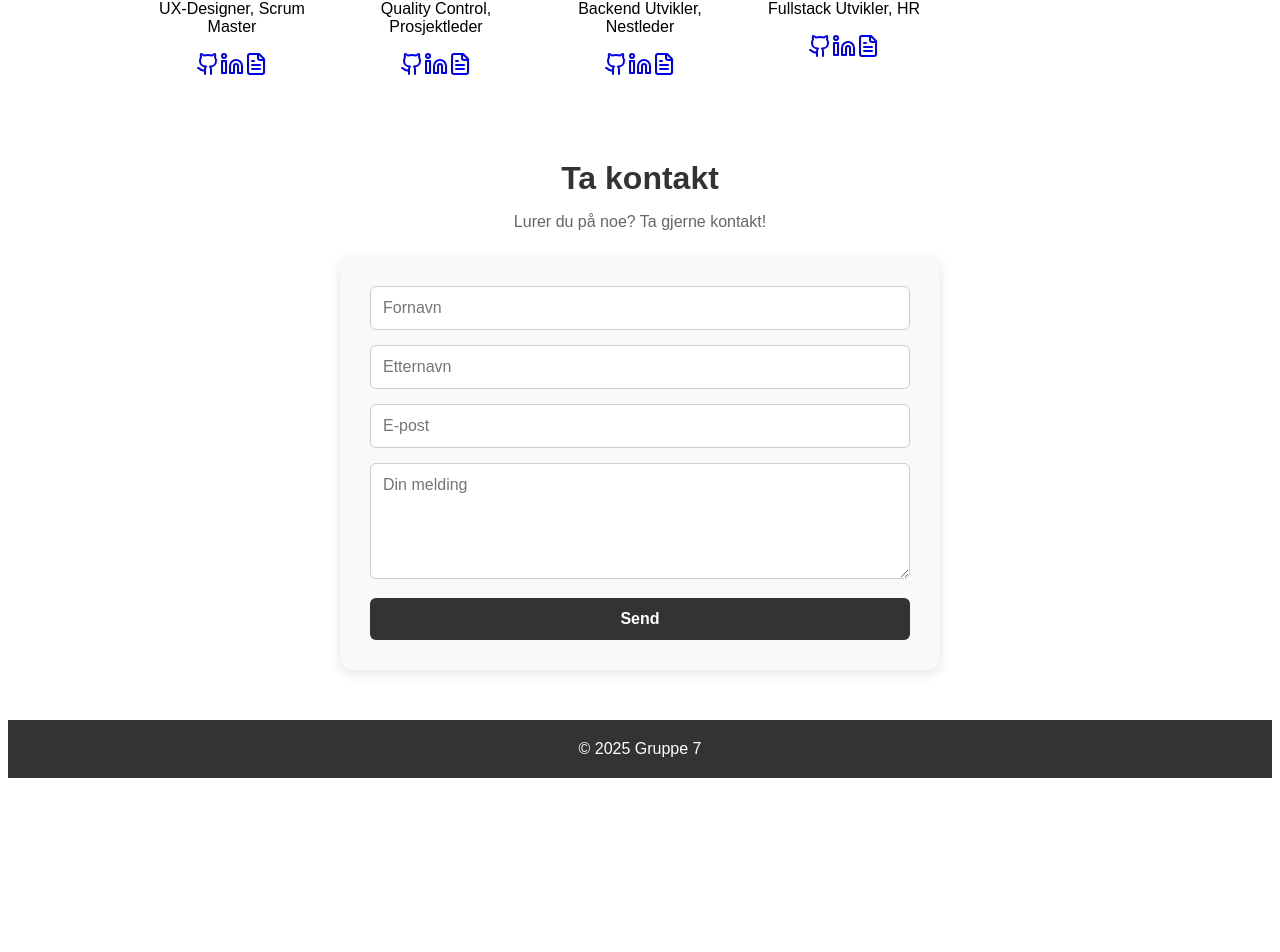
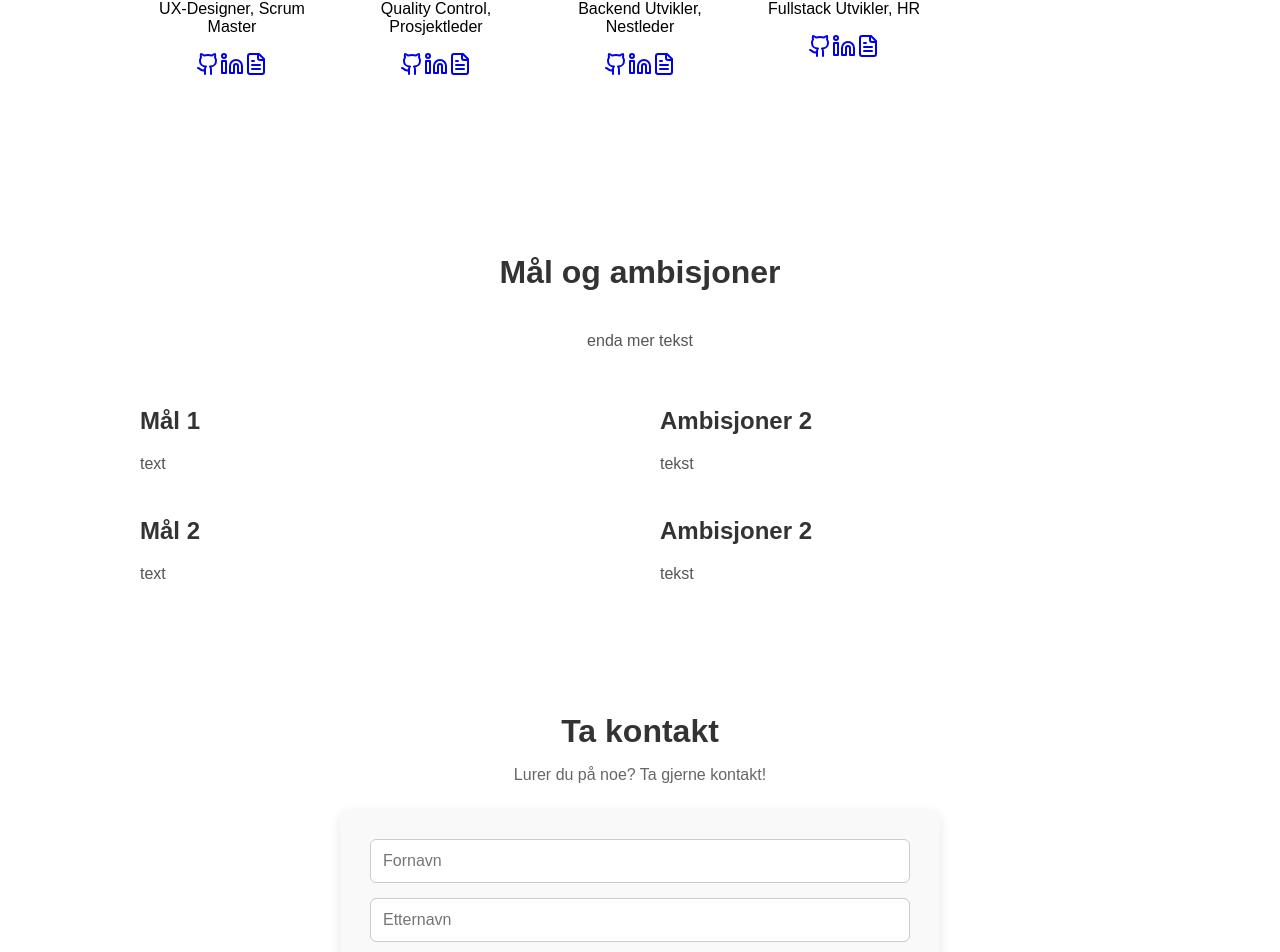
Before and after one commit to Odalopheim/Gruppe7Portefolio, a React (Vite) app in the folder GruppePortefolio/: page / in a window 1280 px wide. Shown: the part 1008-1960 px from the top of the page. Before the commit the page ends 1794 px from the top, so only its background shows below. Built offline with nearby package versions, Linux system fonts and the light colour scheme.

Commit message:
la til "mål og ambisjoner"

```diff
--- a/GruppePortefolio/src/App.jsx
+++ b/GruppePortefolio/src/App.jsx
@@ -8,6 +8,7 @@ import Contact from "./components/contact/Contact";
 import Footer from "./components/footer/Footer";
 import Members from "./components/team/Members";
 import OmOss from "./components/OmOss/OmOss";
+import Goals from "./components/goals/Goals";
 
 function App() {
   return (
@@ -22,6 +23,7 @@ function App() {
               <Hero />
               <About />
               <Members />
+              <Goals />
               <Contact />
             </>
           }
--- /dev/null
+++ b/GruppePortefolio/src/components/goals/Goals.css
@@ -0,0 +1,54 @@
+.goals-section {
+  padding: 60px 20px;
+  background-color: #fff;
+  font-family: Arial, sans-serif;
+}
+.section-header{
+  margin-bottom: 30px;
+  color: #333;
+  text-align: center;
+  font-size: 2rem;
+  line-height: 1.6;
+  color: #555;
+}
+
+.section-header h2 {
+  font-size: 2rem;
+  margin-bottom: 30px;
+  color: #333;
+}
+
+.section-header p {
+  font-size: 1rem;
+  line-height: 1.6;
+  color: #555;
+}
+
+.goals-container {
+  max-width: 1000px;
+  margin: 0 auto;
+  display: grid;
+  grid-template-columns: 1fr 1fr;
+  gap: 40px;
+}
+
+.goals-box h3 {
+  font-size: 1.5rem;
+  font-weight: bold;
+  margin-bottom: 15px;
+  color: #333;
+}
+
+.goals-box p {
+  font-size: 1rem;
+  line-height: 1.6;
+  color: #555;
+}
+
+
+@media (max-width: 768px) {
+  .goals-container {
+    grid-template-columns: 1fr;
+    text-align: center;
+  }
+}
--- /dev/null
+++ b/GruppePortefolio/src/components/goals/Goals.jsx
@@ -0,0 +1,43 @@
+import "./goals.css";
+
+function Goals() {
+    return (
+    <section id="goals" className="goals-section">
+    <div className="section-header">
+    <h2>Mål og ambisjoner</h2>
+    <p>enda mer tekst</p>
+    </div>
+
+      <div className="goals-container">
+        <div className="goals-box">
+          <h3>Mål 1</h3>
+          <p>
+            text
+          </p>
+        </div>
+        <div className="goals-box">
+          <h3>Ambisjoner 2</h3>
+          <p>
+            tekst
+          </p>
+        </div>
+      </div>
+      <div className="goals-container">
+        <div className="goals-box">
+          <h3>Mål 2</h3>
+          <p>
+            text
+          </p>
+        </div>
+        <div className="goals-box">
+          <h3>Ambisjoner 2</h3>
+          <p>
+            tekst
+          </p>
+        </div>
+      </div>
+    </section>
+  );
+}
+
+export default Goals;
```
